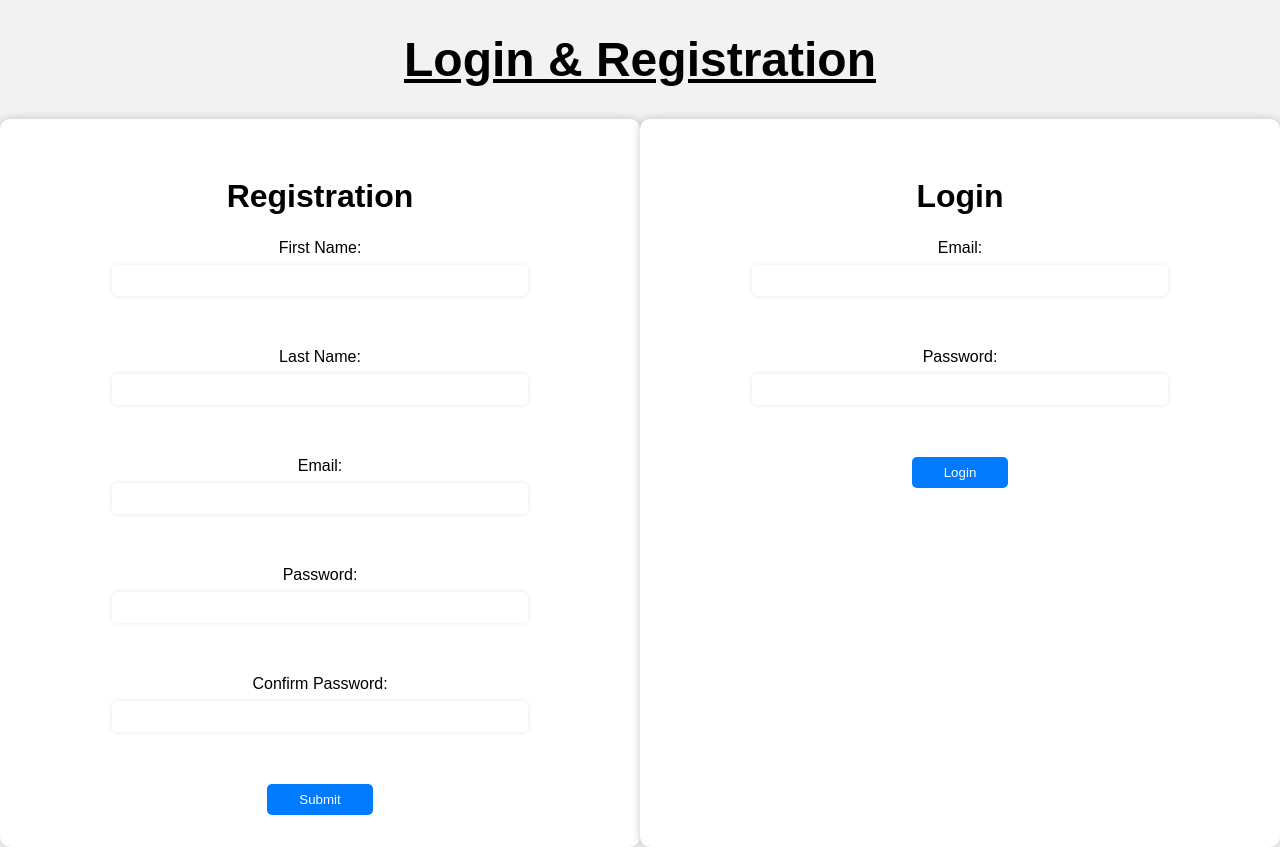
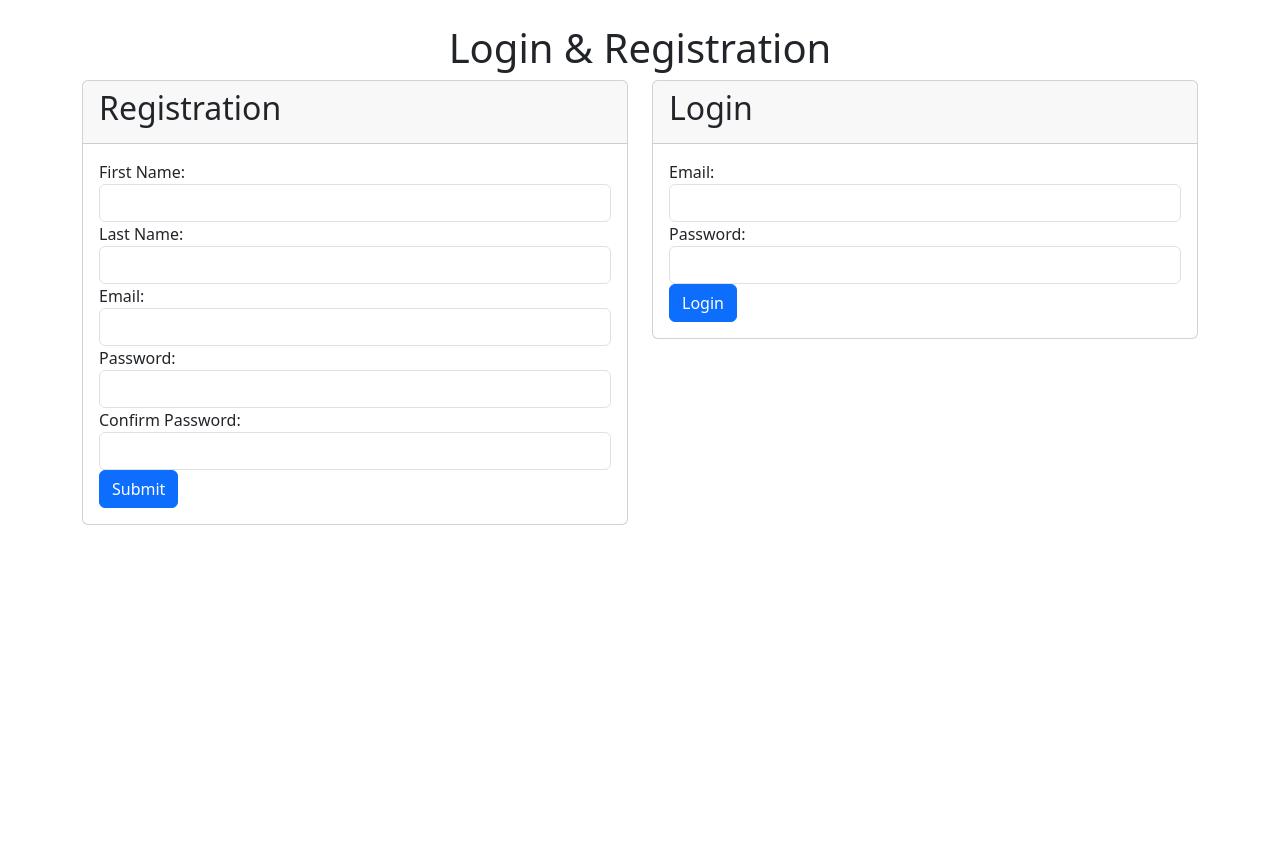
Before and after one commit to springsteenptrck/InventationsApp, a Flask app: page /login in a window 1280 px wide. After the commit the page ends 525 px from the top, so only its background shows below. Run offline with Flask 3, Linux system fonts and the light colour scheme.

Commit message:
updated project

```diff
--- a/flask_app/controllers/inventions.py
+++ b/flask_app/controllers/inventions.py
@@ -1,6 +1,7 @@
 from flask import render_template, redirect, request, session, flash, url_for
 from flask_app import app
 from flask_app.models.invention import Invention
+from flask_app.models.user import User
 
 @app.route('/new_invention')
 def add_invention():
@@ -26,7 +27,9 @@ def show(id):
     data = {
         'id': id
     }
-    return render_template('view_invention.html',first_name=session['first_name'], invention=Invention.get_one_with_user(data))
+    user_id = session['user_id']
+    user = User.get_by_id(user_id)
+    return render_template('view_invention.html',first_name=session['first_name'], user=user, invention=Invention.get_one_with_user(data))
 
 @app.route('/edit_invention/<int:id>')
 def edit_invention(id):
--- a/flask_app/controllers/users.py
+++ b/flask_app/controllers/users.py
@@ -54,7 +54,7 @@ def home_page():
     user_id = session['user_id']
     user = User.get_by_id(user_id)
     inventions = Invention.read_all_inventions()
-
+    print(user_id)
     return render_template('home_page.html', first_name=session['first_name'], user=user, inventions=inventions)
 
 @app.route('/logout')
--- a/flask_app/models/invention.py
+++ b/flask_app/models/invention.py
@@ -36,7 +36,7 @@ class Invention:
 
     @classmethod
     def get_one_with_user(cls,data):
-        query = "SELECT * FROM inventions LEFT JOIN users on users.id = inventions.inventor_id WHERE inventions.id = %(id)s;"
+        query = "SELECT * FROM inventions LEFT JOIN users ON users.id = inventions.inventor_id WHERE inventions.id = %(id)s;"
         results = connectToMySQL(cls.db).query_db(query, data)
         row = results[0]
         one_invention = cls(row)
--- a/flask_app/models/user.py
+++ b/flask_app/models/user.py
@@ -23,7 +23,8 @@ class User:
     @classmethod
     def create_user(cls,data):
         query = "INSERT INTO users (first_name, last_name, email, password) VALUES (%(first_name)s, %(last_name)s, %(email)s, %(password)s)"
-        connectToMySQL(db).query_db(query,data)
+        user_id = connectToMySQL(db).query_db(query, data)
+        return user_id
 
     @classmethod
     def get_by_email(cls,data):
@@ -54,6 +55,13 @@ class User:
             is_valid = False
         if len(user['last_name']) < 3:
             flash("*Last Name must be at least 3 characters", category='registration_form_error')
+            is_valid = False
+
+        query = "SELECT * FROM users WHERE email = %(email)s;"
+        results = connectToMySQL(db).query_db(query, {'email': user['email']})
+
+        if len(results) > 0:
+            flash('Email already exists.', 'register_err')
             is_valid = False
         if len(user['email']) < 5:
             flash("*Email must be at least 3 characters", category='registration_form_error')
--- a/flask_app/static/style.css
+++ /dev/null
@@ -1,164 +0,0 @@
-body {
-    font-family: Arial, sans-serif;
-    background-color: #f2f2f2;
-    margin: 0;
-}
-body{
-    text-align: center;
-}
-h1 {
-    text-align: center;
-    text-decoration: underline;
-    font-size: 3rem;
-    margin: 2rem;
-}
-.forms_holder {
-    display: flex;
-    justify-content: space-around;
-}
-.registration,
-.login {
-    width: 90%;
-    max-width: 600px;
-    margin: 0 auto;
-    background-color: #fff;
-    border-radius: 10px;
-    box-shadow: 0 0 10px rgba(0, 0, 0, 0.2);
-    padding: 2rem;
-    text-align: center;
-}
-
-.registration h2,
-.login h2 {
-    font-size: 2rem;
-    margin-bottom: 1.5rem;
-}
-
-form {
-    display: flex;
-    flex-direction: column;
-    align-items: center;
-}
-
-label {
-    display: block;
-    margin-bottom: 0.5rem;
-}
-
-input[type="text"],
-input[type="email"],
-input[type="password"] {
-    padding: 0.5rem;
-    margin-bottom: 1rem;
-    border: none;
-    border-radius: 5px;
-    box-shadow: 0 0 5px rgba(0, 0, 0, 0.1);
-    width: 100%;
-    max-width: 400px;
-}
-
-input[type="submit"] {
-    background-color: #007bff;
-    color: #fff;
-    padding: 0.5rem 2rem;
-    border: none;
-    border-radius: 5px;
-    cursor: pointer;
-    transition: background-color 0.3s ease-in-out;
-}
-
-input[type="submit"]:hover {
-    background-color: #0062cc;
-}
-
-
-
-button:hover {
-    background-color: #0062cc;
-}
-
-#logout_btn {
-    color: rgb(230, 11, 48);
-    font-size: 16px;
-    font-stretch: expanded;
-    letter-spacing: 6px;
-}
-
-table {
-    border-collapse: collapse;
-    margin: 20px auto;
-}
-
-thead tr {
-    background-color: #0099ff;
-    color: white;
-    font-weight: bold;
-}
-
-thead th,
-tbody td {
-    padding: 10px;
-    text-align: left;
-}
-
-tbody tr:nth-child(even) {
-    background-color: #f2f2f2;
-}
-
-tbody tr:hover {
-    background-color: #c2e3f7;
-}
-
-.table-wrapper {
-    display: flex;
-    flex-direction: column;
-    align-items: center;
-}
-
-.table-wrapper table {
-    margin-top: 20px;
-}
-
-.nav-bar, .title-bar {
-    display: flex;
-    justify-content: space-around;
-    align-items: center;
-    background-color: #f2f2f2;
-    padding: 10px;
-}
-
-.nav-bar h1 {
-    margin: 0;
-}
-
-.nav-bar-buttons {
-    display: flex;
-    gap: 10px;
-}
-
-.nav-bar-buttons button {
-    padding: 5px 10px;
-    background-color: #4caf50;
-    color: white;
-    border: none;
-    cursor: pointer;
-}
-
-.nav-bar-buttons button a {
-    text-decoration: none;
-    color: white;
-}
-
-.recipe-container {
-    border: 1px solid #ccc;
-    padding: 10px;
-    margin-bottom: 20px;
-}
-
-.large-textarea {
-    resize: vertical;
-}
-
-.directions {
-    height: 50px;
-}
--- a/flask_app/templates/login_registration.html
+++ b/flask_app/templates/login_registration.html
@@ -5,46 +5,61 @@
     <meta charset="UTF-8">
     <meta http-equiv="X-UA-Compatible" content="IE=edge">
     <meta name="viewport" content="width=device-width, initial-scale=1.0">
-    <title>Registration&Login</title>
-    <link rel="stylesheet" href="{{url_for('static', filename='/style.css')}}">
+    <title>Registration & Login</title>
+    <link rel="stylesheet" href="https://cdn.jsdelivr.net/npm/bootstrap@5.3.0/dist/css/bootstrap.min.css">
 </head>
 
 <body>
-    <div class="header">
+    <div class="container mt-4">
+        <div class="text-center">
             <h1>Login & Registration</h1>
         </div>
-    <div class="forms_holder" >
-        <div class="registration">
-            <h2>Registration</h2>
+        <div class="row">
+            <div class="col-md-6">
+                <div class="card mb-4">
+                    <div class="card-header">
+                        <h2 class="card-title">Registration</h2>
+                    </div>
+                    <div class="card-body">
                         <form action="/register" method="post" name="registration_form">
-                {% with messages = get_flashed_messages() %}     <!-- declare a variable called messages -->
-                    {% if messages %}                            <!-- check if there are any messages -->
-                        {% for message in messages %}            <!-- loop through the messages -->
-                                <p>{{message}}</p>                   <!-- display each message in a paragraph tag -->
+                            {% with messages = get_flashed_messages() %}
+                                {% if messages %}
+                                    {% for message in messages %}
+                                        <div class="alert alert-info">{{ message }}</div>
                                     {% endfor %}
                                 {% endif %}
                             {% endwith %}
+                            <div class="form-group">
                                 <label for="first_name">First Name:</label>
-                <input type="text" name="first_name" required><br><br>
-
+                                <input type="text" class="form-control" name="first_name" required>
+                            </div>
+                            <div class="form-group">
                                 <label for="last_name">Last Name:</label>
-                <input type="text" name="last_name" required><br><br>
-
+                                <input type="text" class="form-control" name="last_name" required>
+                            </div>
+                            <div class="form-group">
                                 <label for="email">Email:</label>
-                <input type="email" name="email" required><br><br>
-
+                                <input type="email" class="form-control" name="email" required>
+                            </div>
+                            <div class="form-group">
                                 <label for="password">Password:</label>
-                <input type="password" name="password" required><br><br>
-
+                                <input type="password" class="form-control" name="password" required>
+                            </div>
+                            <div class="form-group">
                                 <label for="confirm_password">Confirm Password:</label>
-                <input type="password" name="confirm_password" required><br><br>
-
-                <input type="submit" value="Submit">
+                                <input type="password" class="form-control" name="confirm_password" required>
+                            </div>
+                            <button type="submit" class="btn btn-primary">Submit</button>
                         </form>
                     </div>
-
-        <div class="login">
-            <h2>Login</h2>
+                </div>
+            </div>
+            <div class="col-md-6">
+                <div class="card">
+                    <div class="card-header">
+                        <h2 class="card-title">Login</h2>
+                    </div>
+                    <div class="card-body">
                         <form action="/login/user" method="post" name="login_form">
                             {% with messages = get_flashed_messages(with_categories=true) %}
                                 {% if messages %}
@@ -55,14 +70,19 @@
                                     {% endfor %}
                                 {% endif %}
                             {% endwith %}
+                            <div class="form-group">
                                 <label for="email">Email:</label>
-                <input type="email" name="email"><br><br>
-
+                                <input type="email" class="form-control" name="email">
+                            </div>
+                            <div class="form-group">
                                 <label for="password">Password:</label>
-                <input type="password" name="password"><br><br>
-
-                <input type="submit" value="Login">
+                                <input type="password" class="form-control" name="password">
+                            </div>
+                            <button type="submit" class="btn btn-primary">Login</button>
                         </form>
+                    </div>
+                </div>
+            </div>
         </div>
     </div>
 </body>
```
Also changed, not shown: flask_app/templates/add_invention.html (+44 -29 lines), flask_app/templates/edit_invention.html (+45 -28 lines), flask_app/templates/home_page.html (+12 -11 lines), flask_app/templates/view_invention.html (added, +37 -0 lines), 3 other files. Lines whose indentation alone changed are shown as unchanged.
